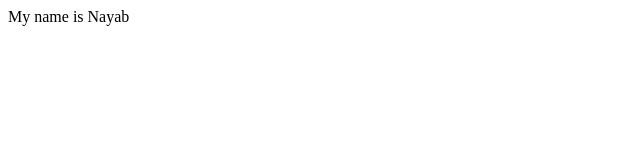
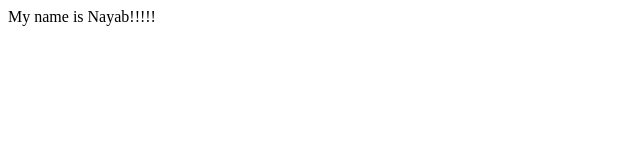
Before and after one commit to Darkazis/new-github-project, a plain HTML site: page index.html in a window 1280 px wide. Shown: the full height of the page, 0-640 px from the left. Drawn offline with Linux system fonts and the light colour scheme.

Commit message:
Emphasize the name

```diff
--- a/index.html
+++ b/index.html
@@ -7,6 +7,6 @@
     <title>Document</title>
 </head>
 <body>
-    My name is Nayab
+    My name is Nayab!!!!!
 </body>
 </html>
```
